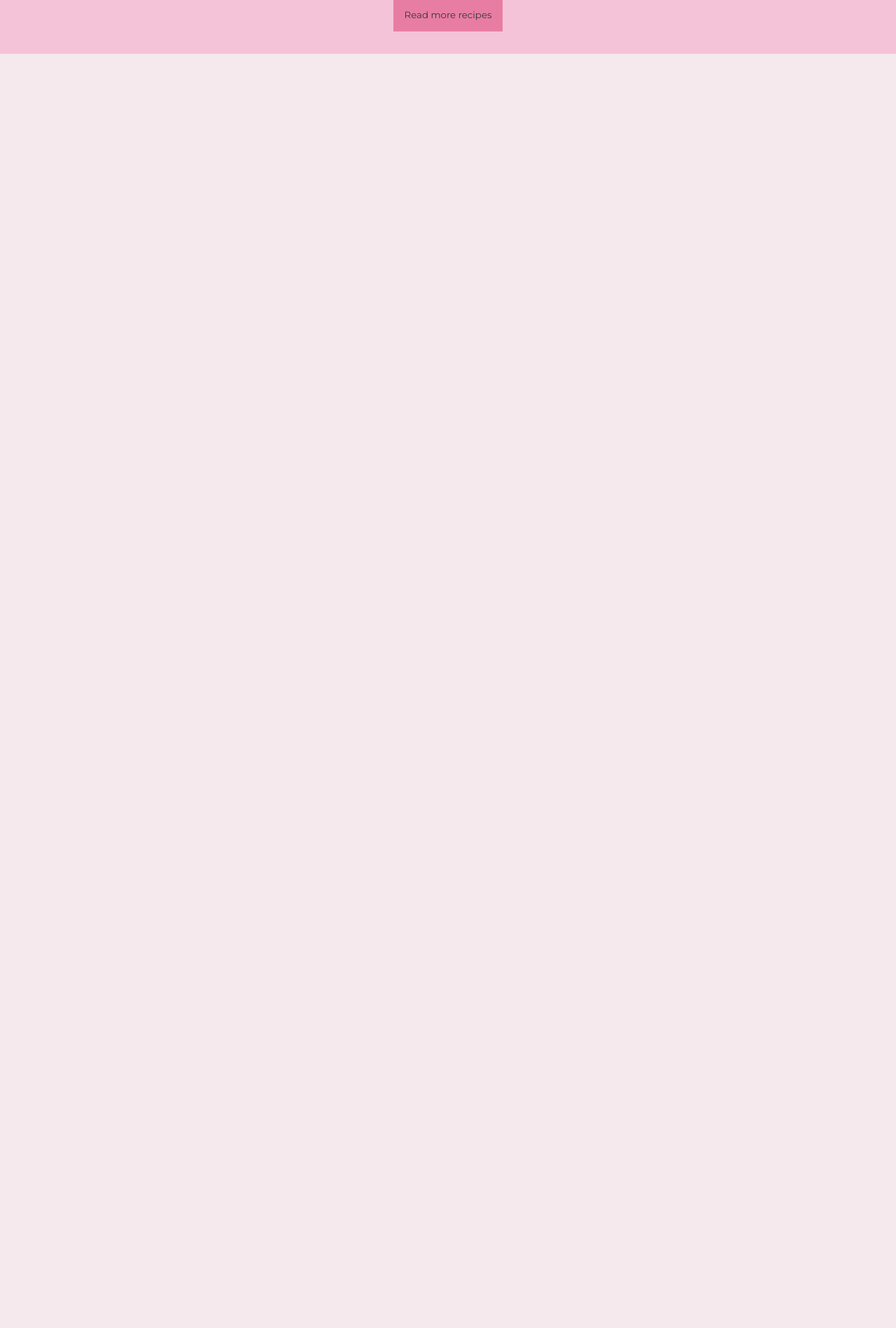
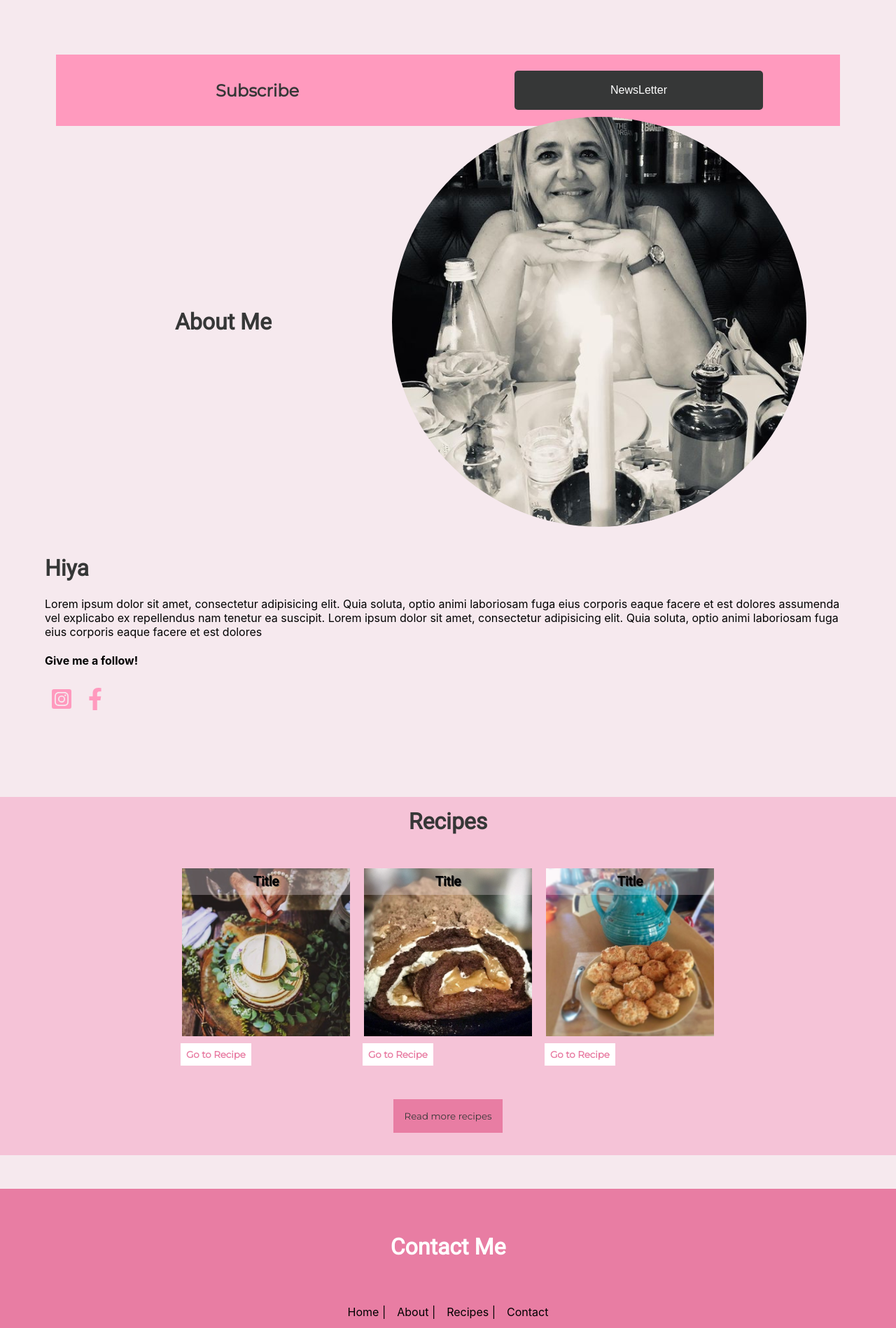
Before and after one commit to Cosmic-Chimp/kokv2, a React (Create React App) app: page / in a window 1280 px wide. Shown: the part 582-2480 px from the top of the page at 70% size. Before the commit the page ends 800 px from the top, so only its background shows below. Built offline with nearby package versions, Linux system fonts and the light colour scheme.

Commit message:
changed to scroll

```diff
--- a/src/App.js
+++ b/src/App.js
@@ -1,15 +1,14 @@
 import React from "react";
-import { BrowserRouter as Router, Switch, Route } from "react-router-dom";
+import { useState } from "react";
+// import { BrowserRouter as Router, Switch, Route } from "react-router-dom";
 import "./App.css";
-import Banner from "./components/Banner/Banner";
 import Home from "./pages/index";
-import CTA from "./components/CTA/CTA";
 import AbtV2 from "./components/Abtv2/Abtv2";
 import Posts from "./components/Posts/Posts";
 import Footer from "./components/Footer/Footer";
-import { useState } from "react";
 import Navbar from "./components/Navbar/Navbar";
 import SideBar from "./components/SideBar/SideBar";
+
 function App() {
   const [isOpen, setIsOpen] = useState(false);
 
@@ -19,24 +18,20 @@ function App() {
 
   return (
     <>
-      <Router>
-        <SideBar isOpen={isOpen} toggle={toggle} />
-        <Navbar toggle={toggle} />
-        <Switch>
+      {/* <Router> */}
+      <SideBar isOpen={isOpen} toggle={toggle} />
+      <Navbar toggle={toggle} />
+      {/* <Switch>
           <Route path="/home" exact component={Home} />
-          {/* <Home /> */}
           <Route path="/about" exact component={AbtV2} />
-          {/* <Banner />
-          <CTA></CTA> */}
-          {/* <br /> */}
-          {/* <AbtV2></AbtV2> */}
           <Route path="/recipes" exact component={Posts} />
           <Route path="/contact" exact component={Footer} />
-
-          <Posts />
-          <Footer />
         </Switch>
-      </Router>
+      </Router> */}
+      <Home />
+      <AbtV2 />
+      <Posts />
+      <Footer />
     </>
   );
 }
--- a/src/components/Abtv2/Abtv2Styled.js
+++ b/src/components/Abtv2/Abtv2Styled.js
@@ -2,7 +2,9 @@ import styled from "styled-components";
 import abtPic from "../assets/biopic.png";
 import { FaInstagramSquare, FaFacebookF } from "react-icons/fa";
 
-export const OuterDiv = styled.div`
+export const OuterDiv = styled.div.attrs({
+  id: `about`,
+})`
   display: flex;
   /* justify-content: center; */
   height: 50vh;
--- a/src/components/Banner/BannerStyled.js
+++ b/src/components/Banner/BannerStyled.js
@@ -1,6 +1,8 @@
 import styled from "styled-components";
 import weddingImg from "../assets/weddingC.png";
-export const OuterDiv = styled.div`
+export const OuterDiv = styled.div.attrs({
+  id: `home`,
+})`
   display: flex;
   height: 50vh;
   width: auto;
--- a/src/components/Footer/FooterStyled.js
+++ b/src/components/Footer/FooterStyled.js
@@ -5,7 +5,9 @@ import styled from "styled-components";
 import { FaInstagramSquare, FaFacebookF } from "react-icons/fa";
 import { NavLink as Link } from "react-router-dom";
 
-export const BgContainer = styled.div`
+export const BgContainer = styled.div.attrs({
+  id: `footer`,
+})`
   width: auto;
   height: fit-content;
   background-color: #e87da3;
--- a/src/components/Navbar/Navbar.js
+++ b/src/components/Navbar/Navbar.js
@@ -8,16 +8,16 @@ const Navbar = ({ toggle }) => {
         <Logo />
         <Bars onClick={toggle} />
         <NavMenu>
-          <NavLink to="/home" activeStyle>
+          <NavLink to="home" spy={true} smooth={true}>
             Home
           </NavLink>
-          <NavLink to="/about" activeStyle>
+          <NavLink to="about" spy={true} smooth={true}>
             About
           </NavLink>
-          <NavLink to="/recipes" activeStyle>
+          <NavLink to="recipes" spy={true} smooth={true}>
             Recipes
           </NavLink>
-          <NavLink to="/contact" activeStyle>
+          <NavLink to="footer" spy={true} smooth={true}>
             Contact
           </NavLink>
         </NavMenu>
--- a/src/components/Navbar/NavbarElements.js
+++ b/src/components/Navbar/NavbarElements.js
@@ -1,5 +1,5 @@
 import styled from "styled-components";
-import { NavLink as Link } from "react-router-dom";
+import { Link } from "react-scroll";
 import { FaBars } from "react-icons/fa";
 import logo from "../assets/KoK.svg"; // choose between this sv and png image
 
--- a/src/components/Posts/PostsStyled.js
+++ b/src/components/Posts/PostsStyled.js
@@ -5,7 +5,9 @@ import styled from "styled-components";
 
 import { FaArrowRight } from "react-icons/fa";
 // container for posts//
-export const PinkBg = styled.div`
+export const PinkBg = styled.div.attrs({
+  id: `recipes`,
+})`
   width: 100%;
   height: 100%;
   background-color: #f5c3d7;
--- a/src/components/SideBar/SideBar.js
+++ b/src/components/SideBar/SideBar.js
@@ -16,16 +16,16 @@ const SideBar = ({ toggle, isOpen }) => {
       </Icon>
       <SidebarWrapper>
         <SidebarMenu>
-          <SidebarLink to="/home" onClick={toggle}>
+          <SidebarLink to="home" onClick={toggle}>
             Home
           </SidebarLink>
-          <SidebarLink to="/about" onClick={toggle}>
+          <SidebarLink to="about" onClick={toggle}>
             About
           </SidebarLink>
-          <SidebarLink to="/recipes" onClick={toggle}>
+          <SidebarLink to="recipes" onClick={toggle}>
             Recipes
           </SidebarLink>
-          <SidebarLink to="/contact" onClick={toggle}>
+          <SidebarLink to="contact" onClick={toggle}>
             Contact
           </SidebarLink>
         </SidebarMenu>
--- a/src/components/SideBar/SideBarElements.js
+++ b/src/components/SideBar/SideBarElements.js
@@ -1,6 +1,6 @@
 import styled from "styled-components";
 import { FaTimes } from "react-icons/fa";
-import { Link as LinkS } from "react-router-dom";
+import { Link } from "react-scroll";
 
 export const SideBarContainer = styled.aside`
   position: fixed;
@@ -35,7 +35,7 @@ export const Icon = styled.div`
 export const SidebarWrapper = styled.div`
   color: #fff;
 `;
-export const SidebarLink = styled(LinkS)`
+export const SidebarLink = styled(Link)`
   display: flex;
   align-items: center;
   justify-content: center;
```
Also changed, not shown: src/components/Header.js (added, +20 -0 lines), src/pages/index.js (+0 -10 lines), src/components/MiddlSection.js (added).
